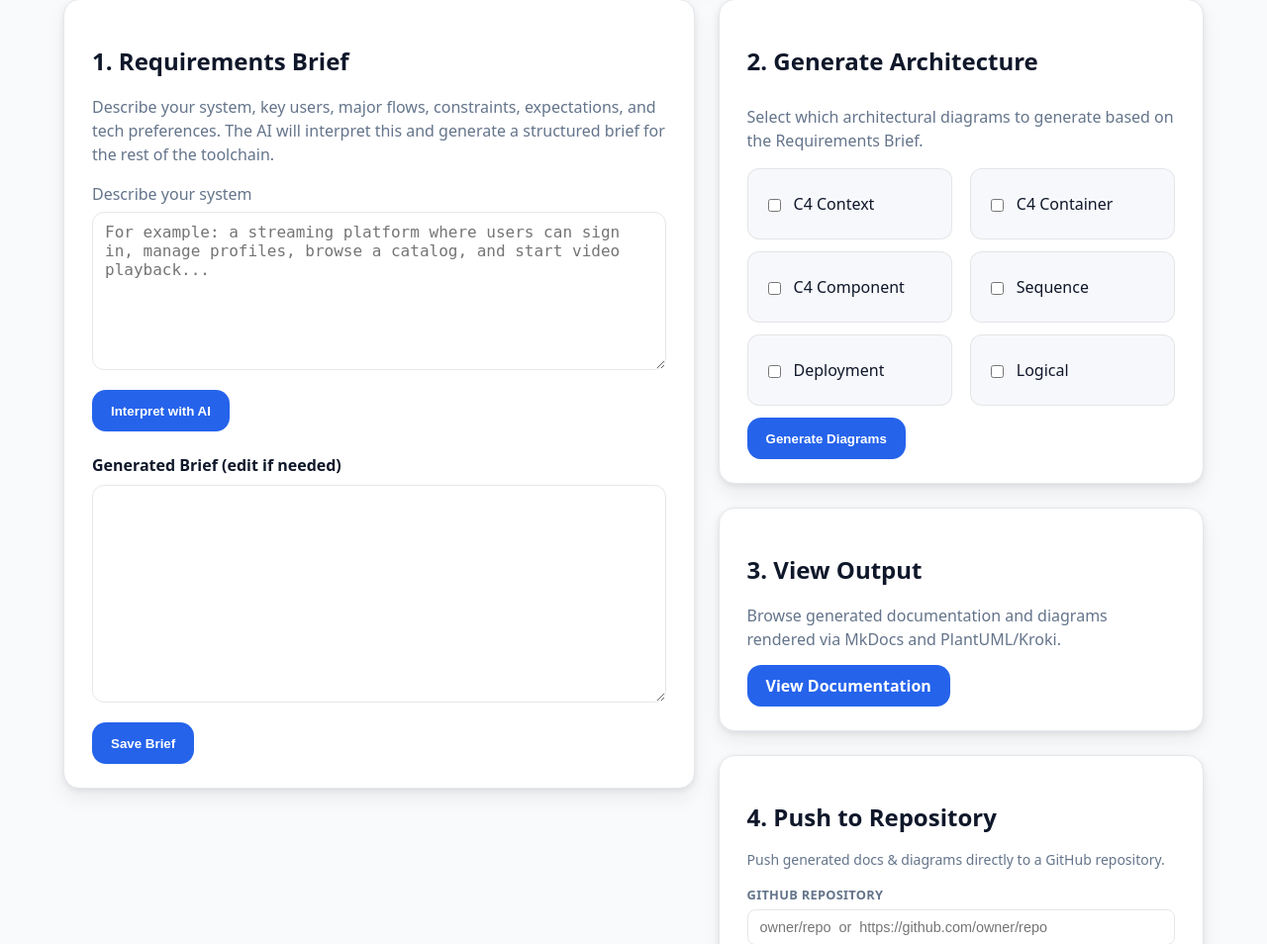
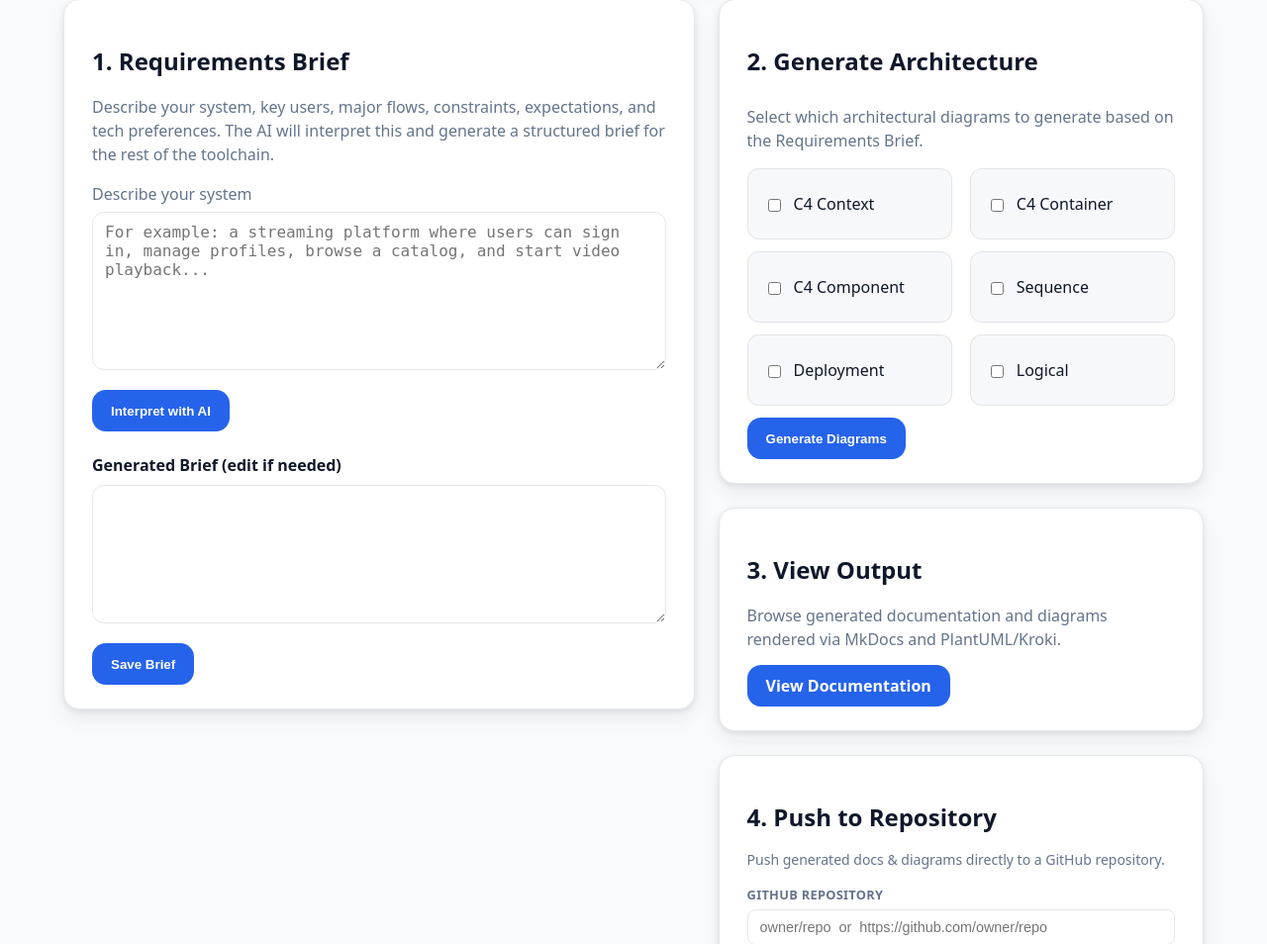
Before and after one commit to NimaShafie/arch-ai-tect, a FastAPI app: template server/templates/ui_project.html in a window 1280 px wide. Shown: the part 433-1387 px from the top of the page at 99% size. Run offline with FastAPI, Linux system fonts and the light colour scheme; the template is opened without the code that fills it, so the values that code supplies are empty.

Commit message:
resize back

```diff
--- a/server/templates/ui_project.html
+++ b/server/templates/ui_project.html
@@ -116,7 +116,7 @@
           id="briefPrompt"
           class="input"
           placeholder="For example: a streaming platform where users can sign in, manage profiles, browse a catalog, and start video playback..."
-          style="min-height:160px; padding:10px 12px; resize:vertical;"
+          style="flex:1.2; min-height:160px; padding:10px 12px; resize:vertical;"
         ></textarea>
         <div style="margin-top:14px;">
           <button
@@ -134,7 +134,7 @@
         <textarea
           id="briefJson"
           class="input"
-          style="min-height:220px; font-family:monospace; padding:10px 12px; resize:vertical;"
+          style="flex:1; min-height:140px; font-family:monospace; padding:10px 12px; resize:vertical;"
         ></textarea>
         <div style="margin-top:14px;">
           <button
```
